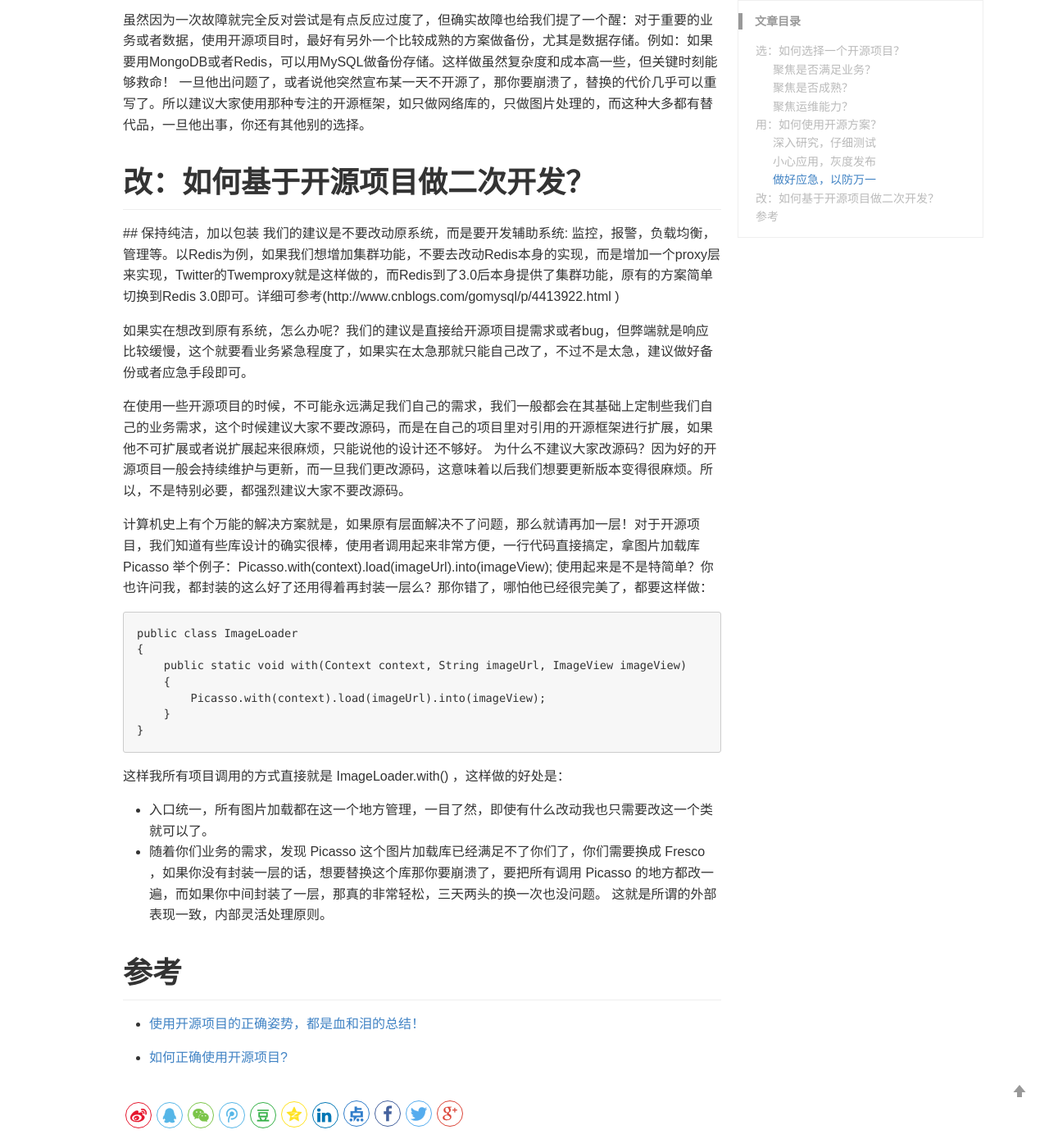
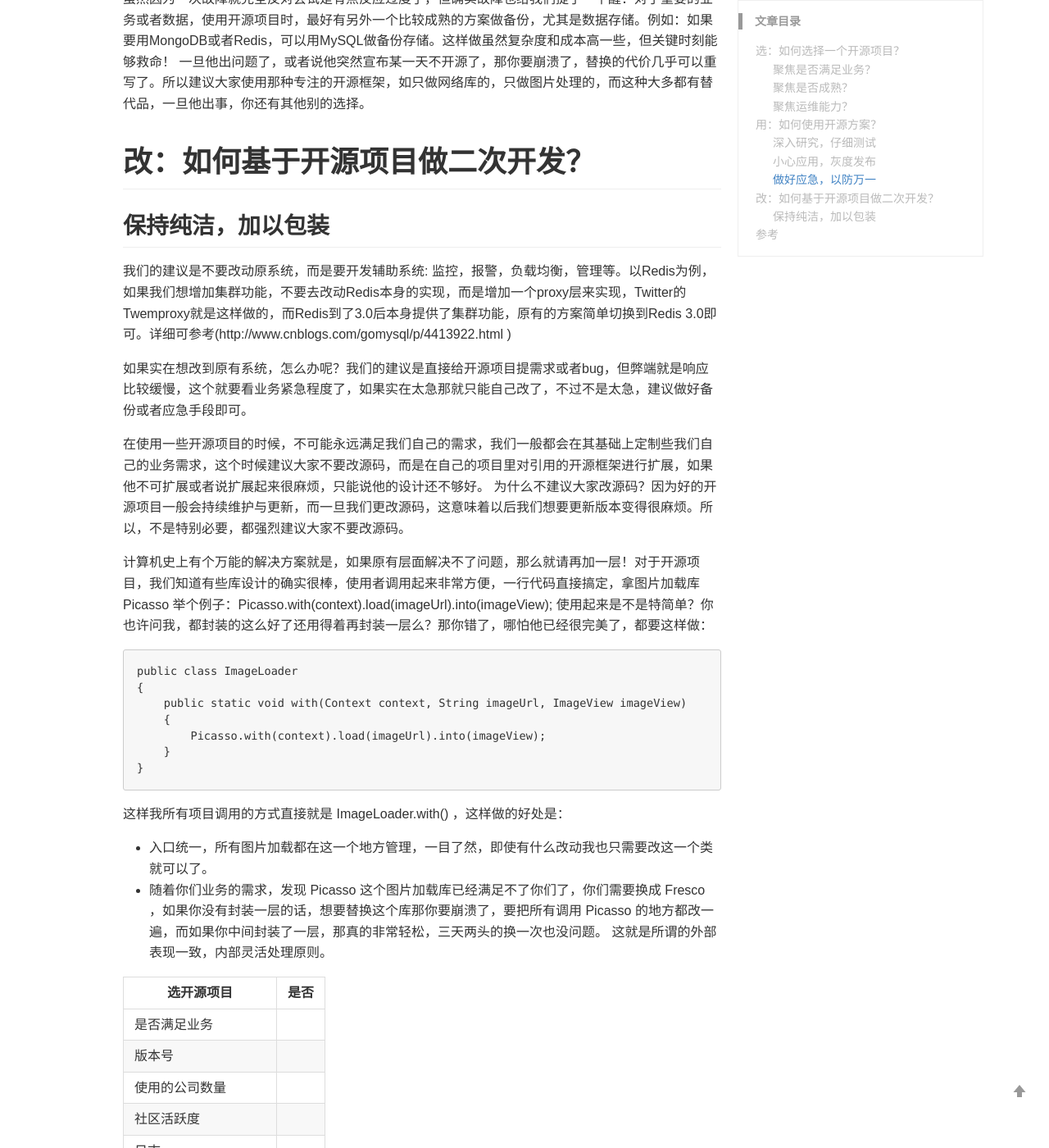
Before and after one commit to JKWrist/JKWrist.github.io, a Jekyll site: the page built from _posts/blog/2020-02-23-choose-opensource-project.md, in a window 1280 px wide and 1400 px high, scrolled down 1770 px. Shown: the whole window at 82% size. Built offline with Jekyll 4.4.1, drawn with Linux system fonts in a browser that asks for light colours; comment, search, counter and statistics services are not loaded; some of the changed text lies outside the part shown.

Commit message:
Update 2020-02-23-choose-opensource-project.md

```diff
--- a/_posts/blog/2020-02-23-choose-opensource-project.md
+++ b/_posts/blog/2020-02-23-choose-opensource-project.md
@@ -63,7 +62,7 @@
 # 改：如何基于开源项目做二次开发？
 
 
-‌## 保持纯洁，加以包装
+## 保持纯洁，加以包装
 我们的建议是不要改动原系统，而是要开发辅助系统: 监控，报警，负载均衡，管理等。以Redis为例，如果我们想增加集群功能，不要去改动Redis本身的实现，而是增加一个proxy层来实现，Twitter的Twemproxy就是这样做的，而Redis到了3.0后本身提供了集群功能，原有的方案简单切换到Redis 3.0即可。详细可参考(http://www.cnblogs.com/gomysql/p/4413922.html )
 
 如果实在想改到原有系统，怎么办呢？我们的建议是直接给开源项目提需求或者bug，但弊端就是响应比较缓慢，这个就要看业务紧急程度了，如果实在太急那就只能自己改了，不过不是太急，建议做好备份或者应急手段即可。
@@ -88,6 +87,26 @@
 - 随着你们业务的需求，发现 Picasso 这个图片加载库已经满足不了你们了，你们需要换成 Fresco ，如果你没有封装一层的话，想要替换这个库那你要崩溃了，要把所有调用 Picasso 的地方都改一遍，而如果你中间封装了一层，那真的非常轻松，三天两头的换一次也没问题。
 这就是所谓的外部表现一致，内部灵活处理原则。
 
+| 选开源项目                               | 是否                                                  |
+|--------------------------------------------|---------------------------------------------------------|
+| 是否满足业务                               |                                         |
+| 版本号                                      |                                        |
+| 使用的公司数量                              |                                         |
+| 社区活跃度                                  |                                        |
+| 日志                                       |                                          |
+| 故障检测和恢复的能力                       |                                          |
+
+
+| 用开源项目                                 | 是否                                                   |
+|--------------------------------------------|---------------------------------------------------------|
+| 深入研究，仔细测试                          |                                        |
+| 小心应用，灰度发布                          |                                         |
+
+
+| 改开源项目                                 | 是否                                                     |
+|--------------------------------------------|---------------------------------------------------------|
+| 是否容易封装                               |                                                          |
+|                                            |                                                          |
 
 # 参考
 - [使用开源项目的正确姿势，都是血和泪的总结！](https://mp.weixin.qq.com/s/IWE5LBYzsUZL5YL8xP_mKA)
```
Also changed, not shown: other parts of _posts/blog/2020-02-23-choose-opensource-project.md (+0 -1 lines).
